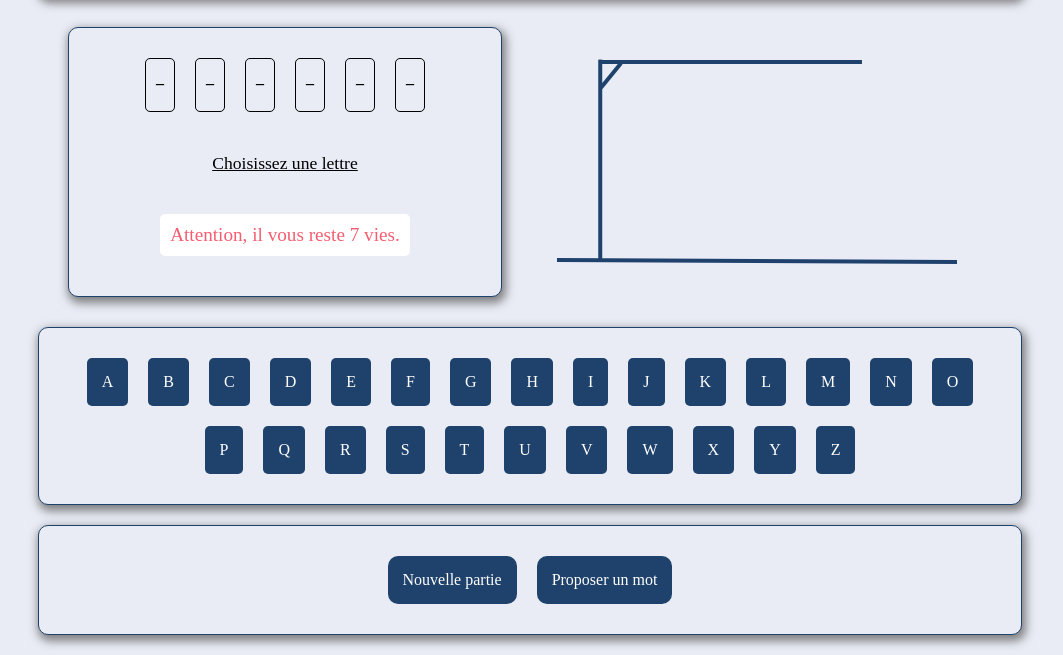
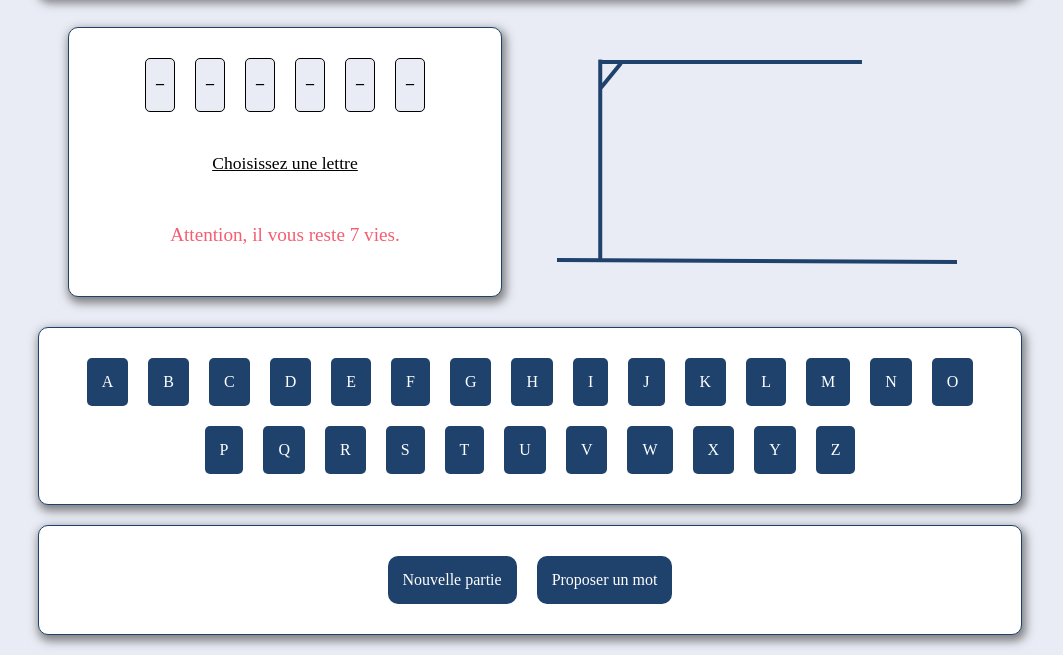
Before and after one commit to Guillaume9292/jeu_du_pendu, a plain HTML site: page index.html in a window 1280 px wide. Shown: the part 145-800 px from the top of the page, without its empty margins (110-1173 px from the left). Drawn offline with Linux system fonts and the light colour scheme.

Commit message:
Update style.css

```diff
--- a/style.css
+++ b/style.css
@@ -66,7 +66,7 @@ plateau{
 main{
     display: flex;
     flex-wrap: wrap;
-    background-color: #e9ecf5;
+    background-color: #fff;
     border: 1px solid #1f426c;
     padding: 20px;
     border-radius: 10px;
@@ -113,7 +113,7 @@ main2{
 #alphabox{
     display: flex;
     flex-wrap: wrap;
-    background-color: #e9ecf5;
+    background-color: #fff;
     border: 1px solid #1f426c;
     padding: 20px;
     border-radius: 10px;
@@ -128,7 +128,7 @@ main2{
 footer{
     display: flex;
     flex-wrap: wrap;
-    background-color: #e9ecf5;
+    background-color: #fff;
     border: 1px solid #1f426c;
     padding: 20px;
     border-radius: 10px;
```
